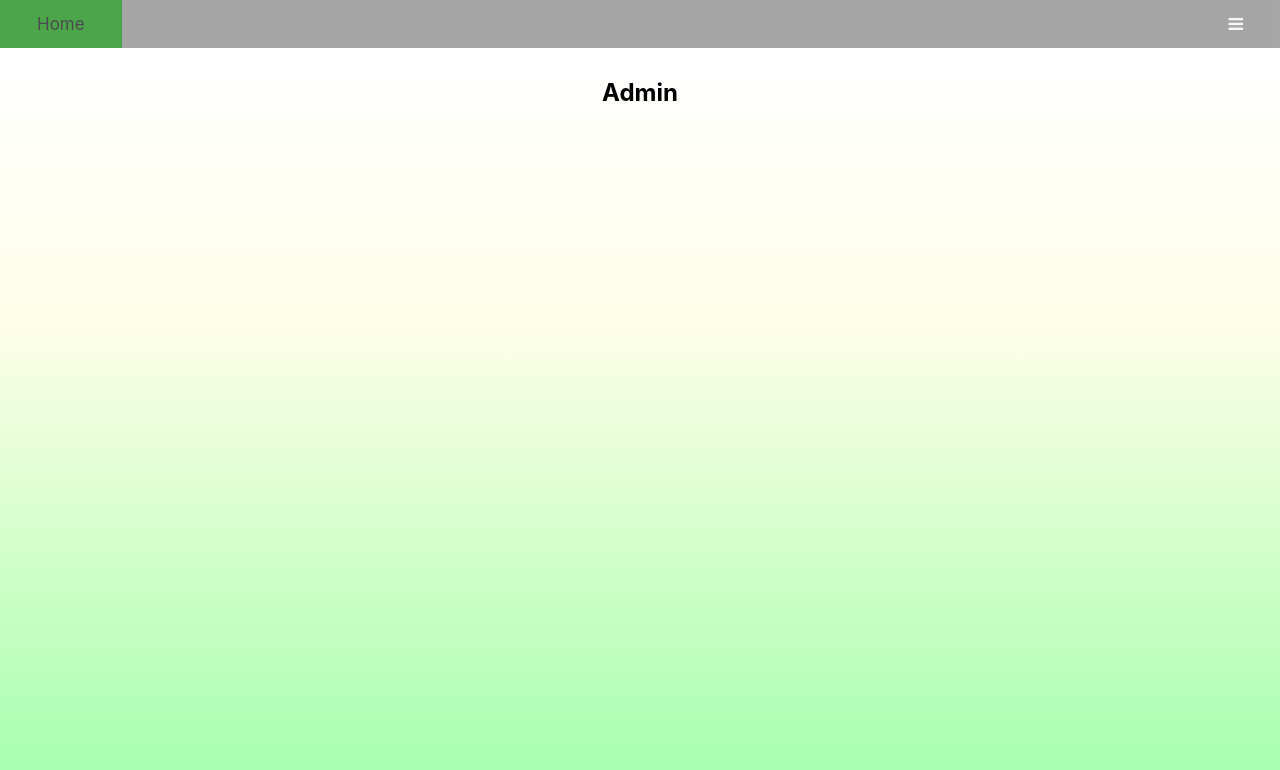
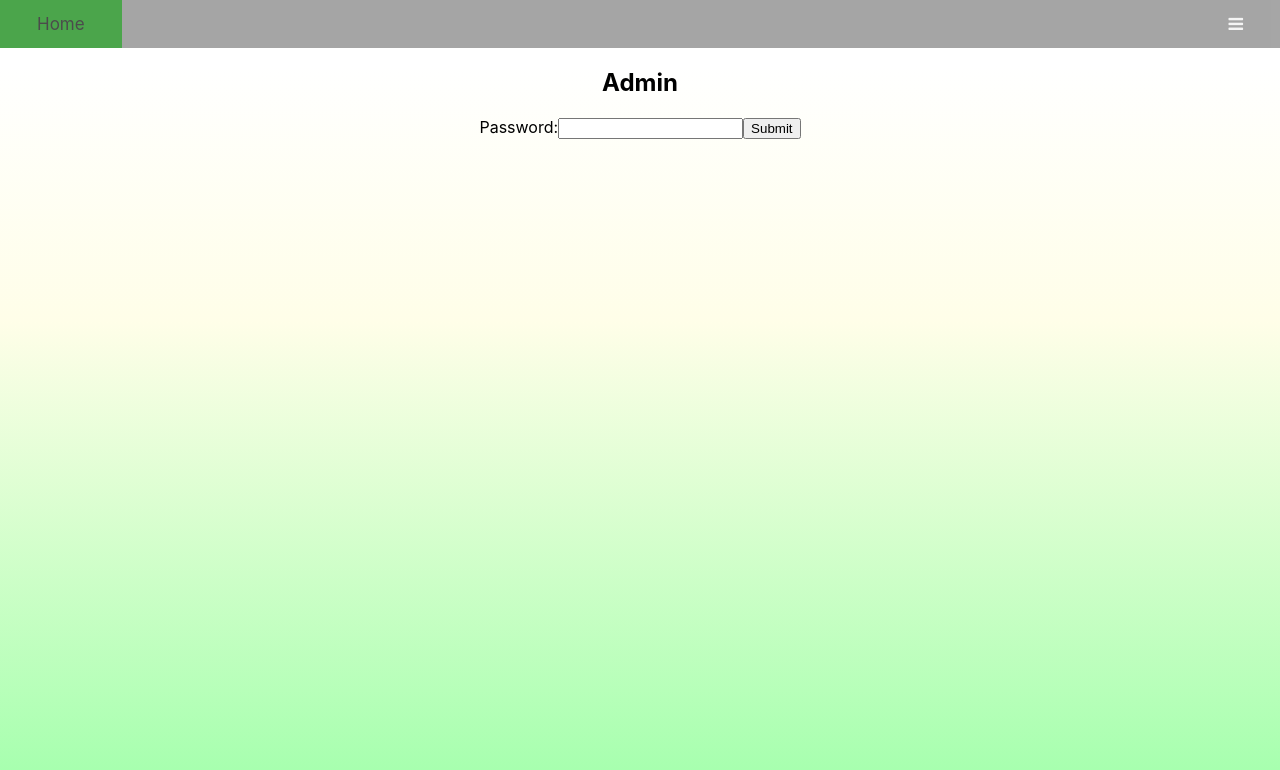
Before and after one commit to Drake-No-3D-Drake-Yes-2D/Deeproots, a React (Create React App) app in the folder client/: page /admin in a window 1280 px wide. Shown: the top 770 px of the page. Built offline with nearby package versions, Linux system fonts and the light colour scheme.

Commit message:
Admin login functionality

```diff
--- a/client/src/components/Admin.js
+++ b/client/src/components/Admin.js
@@ -1,6 +1,54 @@
-import React from 'react';
-import "./General.css";
+import React, { Component } from 'react';
+import {
+  BrowserRouter as Router,
+  Switch,
+  Route,
+  Redirect,
+  withRouter
+} from 'react-router-dom';
+import Edit from './Edit'
 
-export default function Admin() {
-  return <h2 class="centerText">Admin</h2>;
+class Admin extends React.Component {
+  constructor(props) {
+    super(props);
+
+    this.state = {
+      auth: false
+    }
+  }
+
+  getPassword(event) {
+    const password = this.refs.password.value;
+    if (password === "password") {
+      this.state.auth = true;
+      if (this.state.auth) {
+        alert("Correct password");
+        this.props.history.push('/Edit')
+      }
+    } else {
+      alert("Incorrect password");
+    }
+  }
+
+
+  render() {
+    return (
+        <div>
+          <center>
+            <h2>Admin</h2>
+                  <form onSubmit={this.getPassword.bind(this)}>
+                      <label>
+                          Password:
+                          <input type="password" ref="password" />
+                      </label>
+                      <input type="submit" value="Submit" />
+                  </form>
+            </center>
+          </div>
+      );
+    }
 }
+
+
+
+export default withRouter(Admin);
--- /dev/null
+++ b/client/src/components/Edit.js
@@ -0,0 +1,5 @@
+import React from 'react';
+
+export default function Edit() {
+  return <h2 class="centerText">Edit</h2>;
+}
--- a/client/src/components/RouteManager.js
+++ b/client/src/components/RouteManager.js
@@ -2,7 +2,8 @@ import React from 'react'
 import {
   BrowserRouter as Router,
   Switch,
-  Route
+  Route,
+  Redirect
 } from 'react-router-dom';
 
 import NavBar from './NavBar'
@@ -19,6 +20,8 @@ import Contacts from './Contacts'
 import Collabs from './Collabs'
 
 import Admin from './Admin'
+import Edit from './Edit'
+
 
 const workshopSampleData = [
   { id: 1, price: 10, title: "Cork & Crate", date: "Wednesday, Nov 14", image: "workshopwide.png" },
@@ -26,6 +29,7 @@ const workshopSampleData = [
   { id: 3, price: 12, title: "Corke & Crart", date: "Friday, Nov 16", image: "workshopwide.png" },
   { id: 4, price: 14, title: "Corek & Kreat", date: "Saturday, Nov 17", image: "workshopwide.png" }
 ];
+
 
 export default function RouteManager() {
   return (
@@ -73,9 +77,14 @@ export default function RouteManager() {
             <Admin />
           </Route>
 
+          <Route path="/Edit">
+            <Edit />
+          </Route>
+
           <Route path="/">
             <Home />
           </Route>
+
 
         </Switch>
       </div>
```
Also changed, not shown: client/src/components/PrivateRoute.js (added), package.json (line endings or trailing spaces), 1 other file (tests, documents, lock files or other folders).
